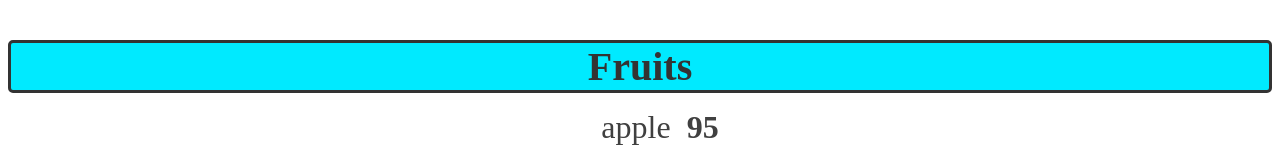
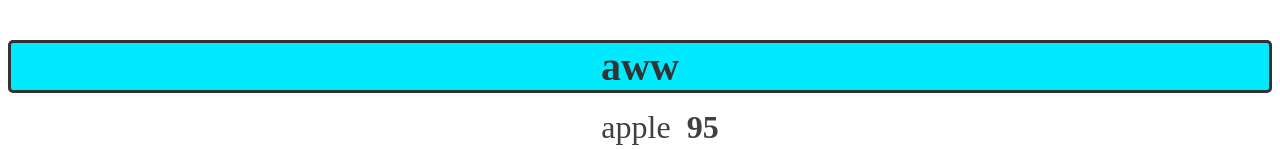
Before and after one commit to AmrMasri/react-js, a React (Vite) app: page / in a window 1280 px wide. Shown: the top 150 px of the page. Built offline with nearby package versions, Linux system fonts and the light colour scheme.

Commit message:
dgdfgfhf

```diff
--- a/src/App.jsx
+++ b/src/App.jsx
@@ -19,7 +19,7 @@ function App() {
 
   return (
     <>
-      {fruits.length > 0 && <List items={fruits} category="Fruits" />}
+      {fruits.length > 0 && <List items={fruits} category="aww" />}
       {vegetables.length > 0 && (
         <List items={vegetables} category="Vegetables" />
       )}
```
